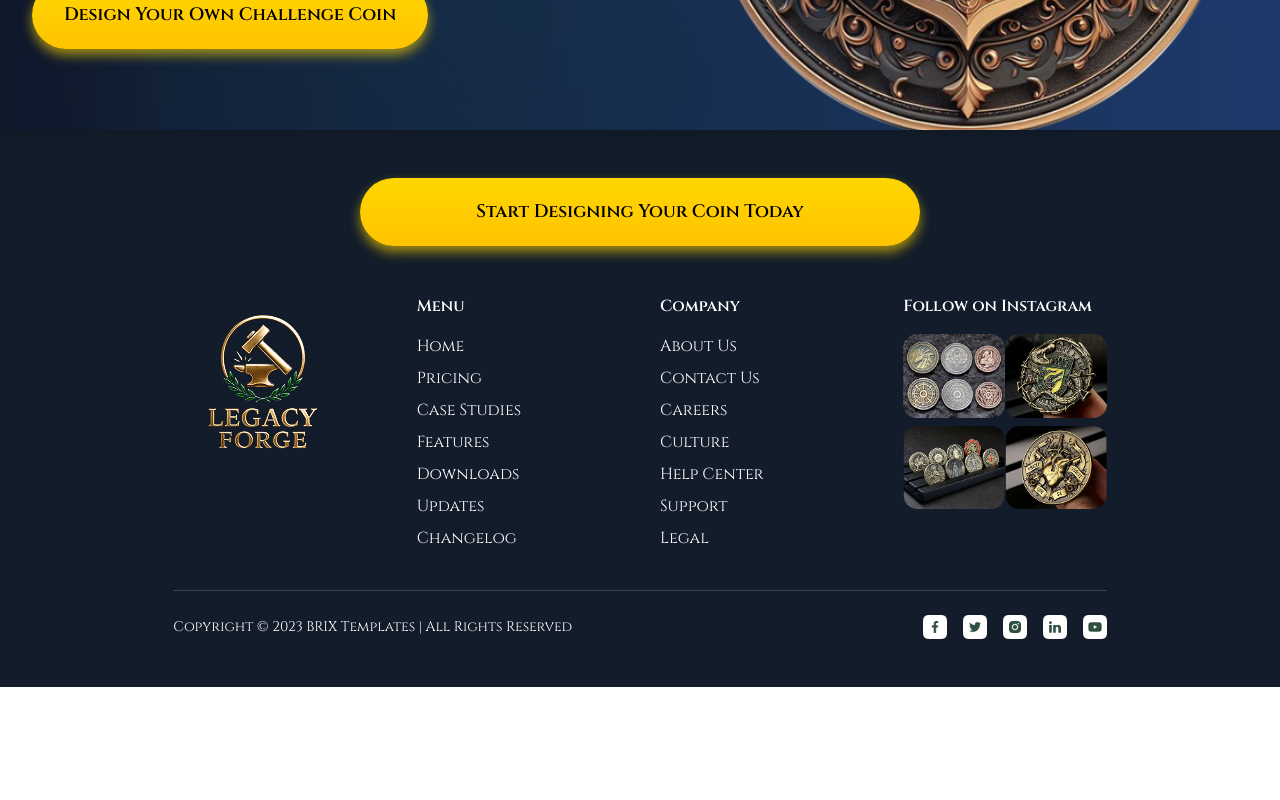
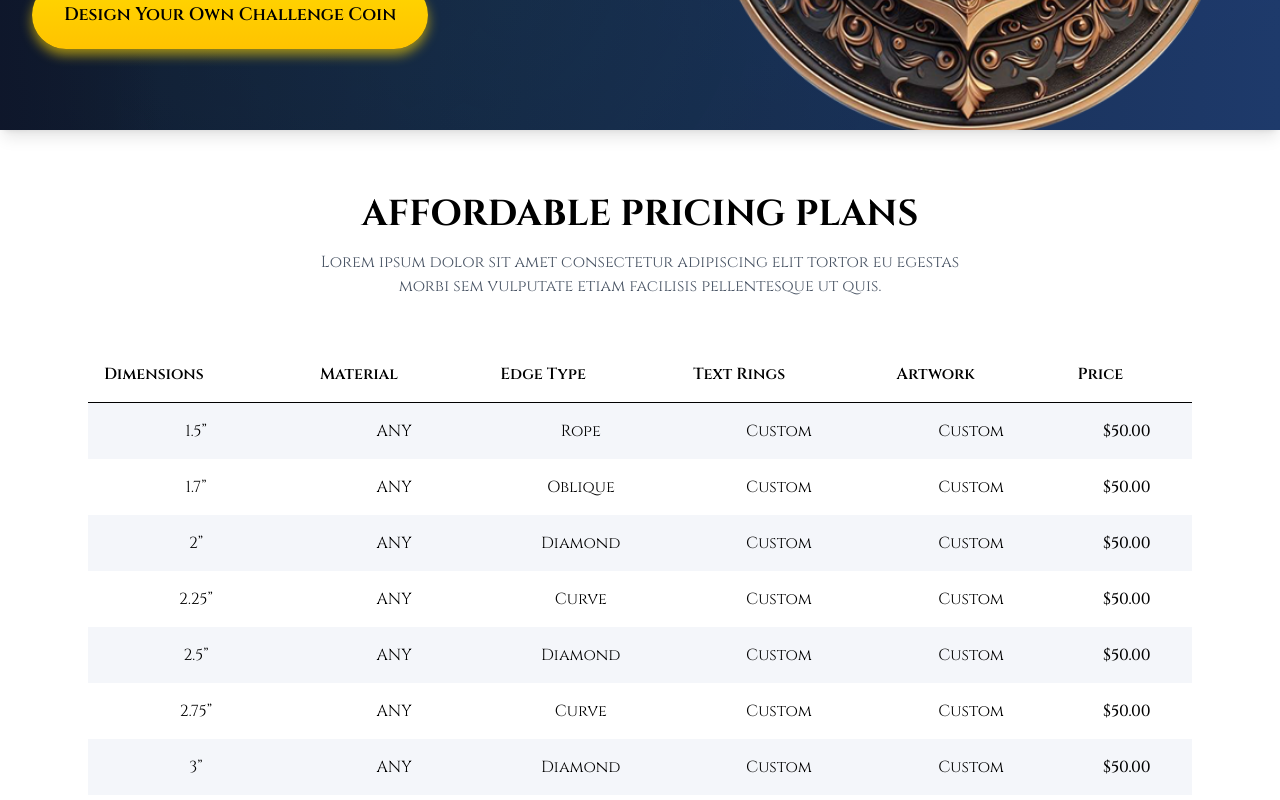
Before and after one commit to walkabout-collection/3d-coin-frontend, a Next.js app: page /pricing in a window 1280 px wide. Shown: the part 620-1420 px from the top of the page. Before the commit the page ends 1307 px from the top, so only its background shows below. Built offline with nearby package versions, Linux system fonts and the light colour scheme.

Commit message:
feature: pricing page designed.

```diff
--- a/src/containers/pricing/data.ts
+++ b/src/containers/pricing/data.ts
@@ -12,3 +12,13 @@ export const heroSectionData: HeroSection = {
     alt: "Custom Challenge Coins with Freedom and military emblems"
   }
 };
+
+export const pricingData = [
+    { dimensions: '1.5”', material: 'Any', edge: 'Rope', textRings: 'Custom', artwork: 'Custom', price: '$50.00' },
+    { dimensions: '1.7”', material: 'Any', edge: 'Oblique', textRings: 'Custom', artwork: 'Custom', price: '$50.00' },
+    { dimensions: '2”', material: 'Any', edge: 'Diamond', textRings: 'Custom', artwork: 'Custom', price: '$50.00' },
+    { dimensions: '2.25”', material: 'Any', edge: 'Curve', textRings: 'Custom', artwork: 'Custom', price: '$50.00' },
+    { dimensions: '2.5”', material: 'Any', edge: 'Diamond', textRings: 'Custom', artwork: 'Custom', price: '$50.00' },
+    { dimensions: '2.75”', material: 'Any', edge: 'Curve', textRings: 'Custom', artwork: 'Custom', price: '$50.00' },
+    { dimensions: '3”', material: 'Any', edge: 'Diamond', textRings: 'Custom', artwork: 'Custom', price: '$50.00' },
+  ];
--- a/src/containers/pricing/index.tsx
+++ b/src/containers/pricing/index.tsx
@@ -1,10 +1,52 @@
 import HeroSection from "@/src/components/HomePageHero/HeroSection";
-import { heroSectionData } from "./data";
+import { heroSectionData, pricingData } from "./data";
 
 export default function Pricing() {
   return (
     <main>
-      <HeroSection data={heroSectionData}  />
+      <HeroSection data={heroSectionData} />
+
+      <section className="py-16 px-6 max-w-6xl mx-auto text-center">
+        <h2 className="text-3xl md:text-4xl font-bold mb-4">
+          AFFORDABLE PRICING PLANS
+        </h2>
+        <p className="text-gray-600 max-w-2xl mx-auto mb-12">
+          Lorem ipsum dolor sit amet consectetur adipiscing elit tortor eu
+          egestas morbi sem vulputate etiam facilisis pellentesque ut quis.
+        </p>
+
+        <div className="overflow-x-auto">
+          <table className="w-full border-collapse">
+            <thead>
+              <tr className="border-b text-left text-sm md:text-base">
+                <th className="py-4 px-4 font-semibold">Dimensions</th>
+                <th className="py-4 px-4 font-semibold">Material</th>
+                <th className="py-4 px-4 font-semibold">Edge Type</th>
+                <th className="py-4 px-4 font-semibold">Text Rings</th>
+                <th className="py-4 px-4 font-semibold">Artwork</th>
+                <th className="py-4 px-4 font-semibold">Price</th>
+              </tr>
+            </thead>
+            <tbody className="">
+              {pricingData.map((item, idx) => (
+                <tr
+                  key={idx}
+                  className={`${
+                    idx % 2 === 0 ? "bg-[#f4f6fa]" : "bg-white"
+                  } text-sm md:text-base`}
+                >
+                  <td className="py-4 px-4">{item.dimensions}</td>
+                  <td className="py-4 px-4 uppercase">{item.material}</td>
+                  <td className="py-4 px-4 capitalize">{item.edge}</td>
+                  <td className="py-4 px-4 capitalize">{item.textRings}</td>
+                  <td className="py-4 px-4 capitalize">{item.artwork}</td>
+                  <td className="py-4 px-4 font-medium">{item.price}</td>
+                </tr>
+              ))}
+            </tbody>
+          </table>
+        </div>
+      </section>
     </main>
   );
 }
```
